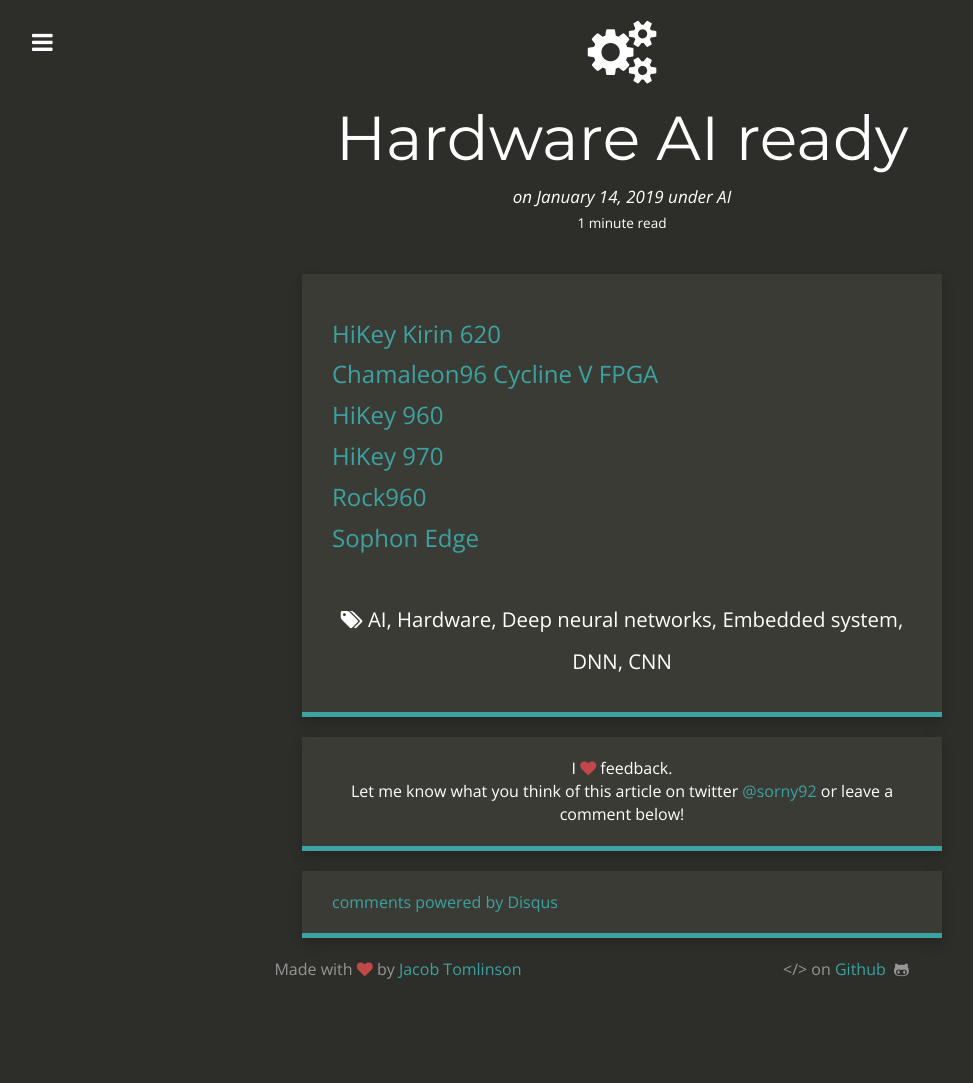
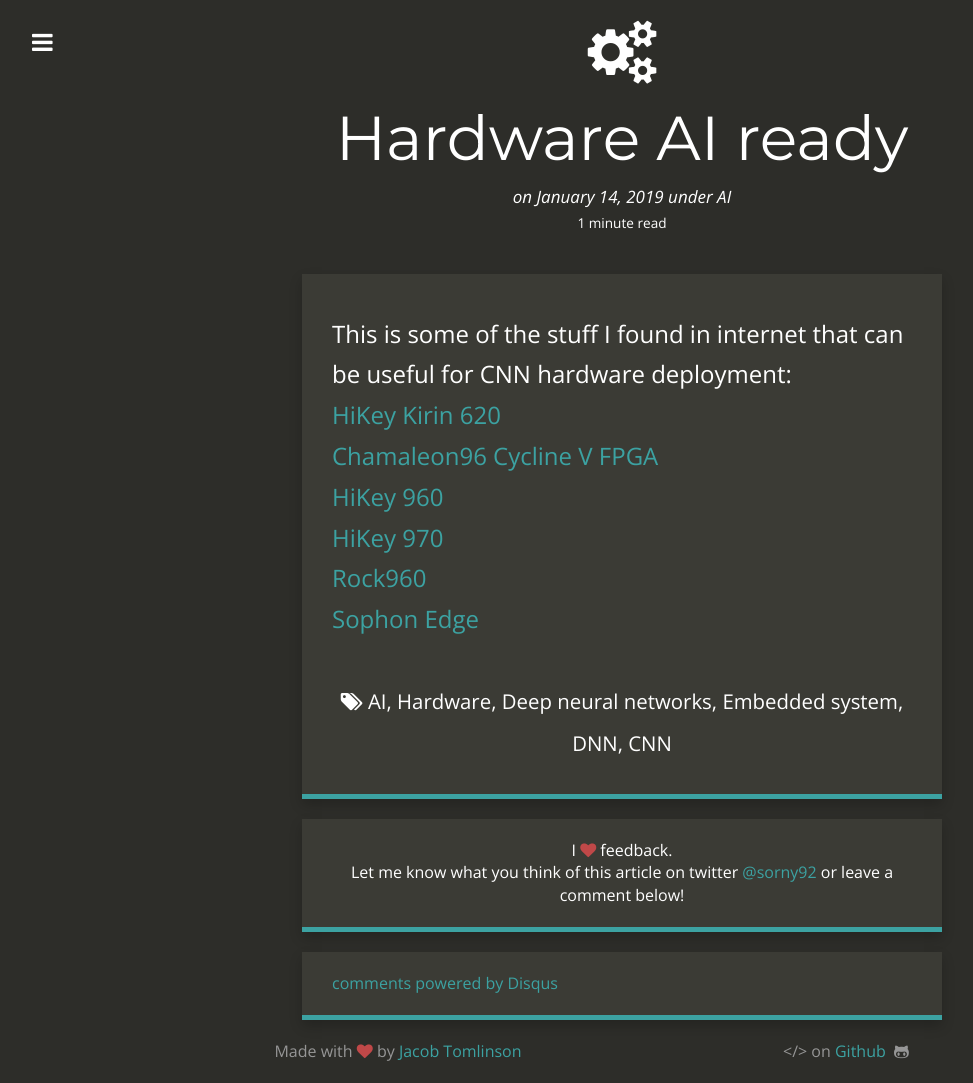
Before and after one commit to sorny92/sorny92.github.io, a Jekyll site: the page built from _posts/2019-01-14-hardware-ai.md, in a window 1280 px wide. Shown: the whole page, without its empty margins (18-991 px from the left). Built offline with Jekyll 4.4.1, drawn with Linux system fonts in a browser that asks for light colours; nearby versions of some CDN libraries; comment, search, counter and statistics services are not loaded; before the commit the page ends 1001 px from its top, so only the background shows below that.

Commit message:
Update that last post

```diff
--- a/_posts/2019-01-14-hardware-ai.md
+++ b/_posts/2019-01-14-hardware-ai.md
@@ -14,6 +14,7 @@
  - CNN
 ---
 
+This is some of the stuff I found in internet that can be useful for CNN hardware deployment:
 [HiKey Kirin 620](https://www.96boards.org/product/hikey/)
 [Chamaleon96 Cycline V FPGA](https://www.96boards.org/product/chameleon96/)
 [HiKey 960](https://www.96boards.org/product/hikey960/)
```
